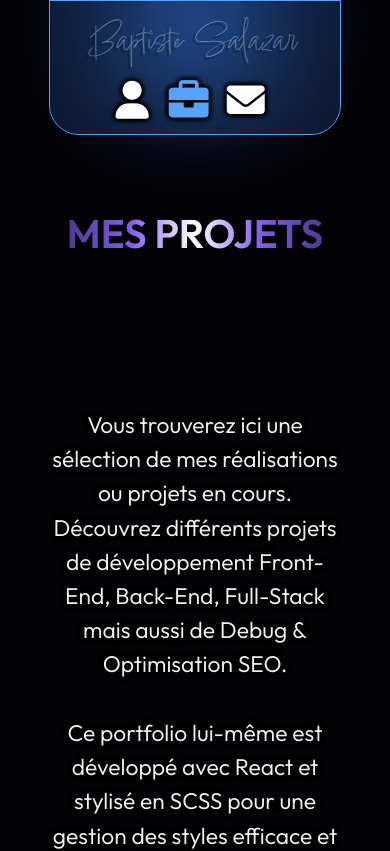
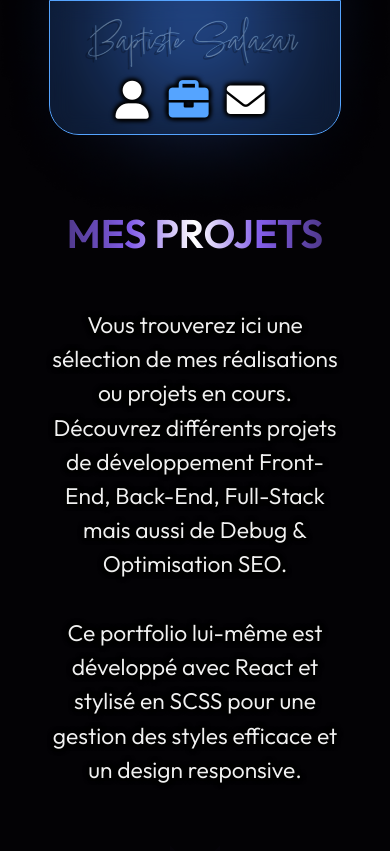
Before and after one commit to BaptFr/portfolio, a React (Vite) app: page /portfolio/projects in a window 390 px wide. Shown: the top 851 px of the page. Built offline with nearby package versions, Linux system fonts and the light colour scheme.

Commit message:
responsive details

```diff
--- a/public/data/projects.json
+++ b/public/data/projects.json
@@ -163,7 +163,7 @@
         ],
         "imagemodal": "assets/images/intro-image.webp",
         "purpose":"Analyse puis optimisation d'un site d'une photographe suivi d'une documentation.",
-        "techdescription": "Une fois les bugs signalés, j'ai aussi analysé les 4 items d'optimisation : Performance, Accessibilité, Bonnes Pratiques et SEO. Puis à l'aide des divers outils, modifié le code pour le débogage, j'ai amélioré chaque items au dessus de 90% version mobile ou desktop mais aussi , en plus de l'amélioration du SEO, permis un référencement local. Tout au long de ces diverses actions, j'ai rédigé le Cahier de Recettes qui permettra aussi un suivi sur le long terme quelque soit les futurs interventants.",
+        "techdescription": "Une fois les bugs signalés, j'ai aussi analysé les 4 items d'optimisation : Performance, Accessibilité, Bonnes Pratiques et SEO. Puis à l'aide des divers outils, modifié le code pour le débogage, j'ai amélioré chaque items au dessus de 90% version mobile ou desktop mais aussi , en plus de l'amélioration du SEO, permis un référencement local. Tout au long de ces diverses actions, j'ai rédigé le Cahier de Recettes qui permettra aussi un suivi sur le long terme quelque soit les futurs intervenants.",
         "links": [
             {
                 "url": "https://nina-carducci.github.io",
--- a/src/assets/Styles/_themes.scss
+++ b/src/assets/Styles/_themes.scss
@@ -9,7 +9,10 @@
 }
 
 .section-top-ref {
-  margin-bottom: 200px;
+  margin-bottom: 50px;
+  @include mixin.xs {
+    margin-bottom: 100px;
+  }
 }
 
 .article {
--- a/src/pages/projectspage/Projectspage.module.scss
+++ b/src/pages/projectspage/Projectspage.module.scss
@@ -14,11 +14,13 @@
             margin: 0;
         }
         p{
+            margin-top: 100px;
             font-size: 1.1em;
         }
     }
     @include mixin.sm-lt {
         p{
+            margin-top: 50px;
             font-size: 1.2em;
         }
     }
```
